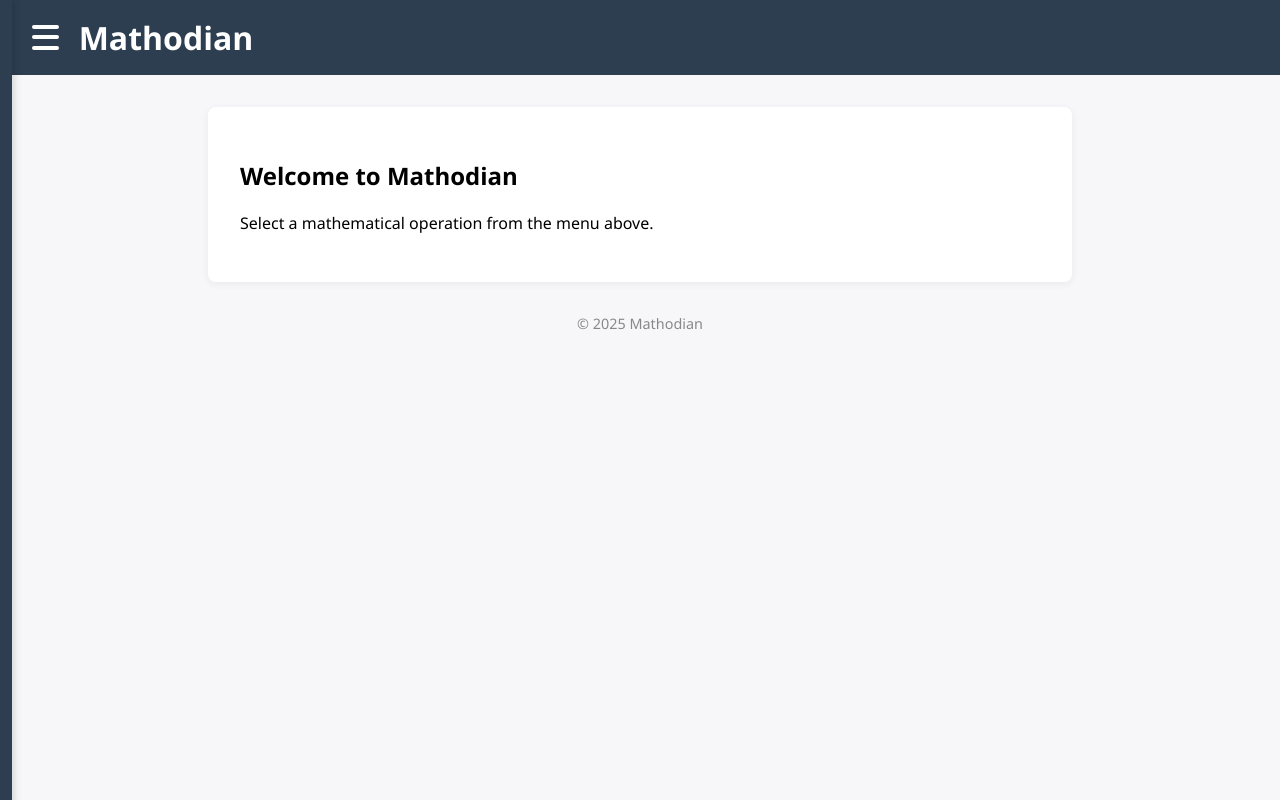
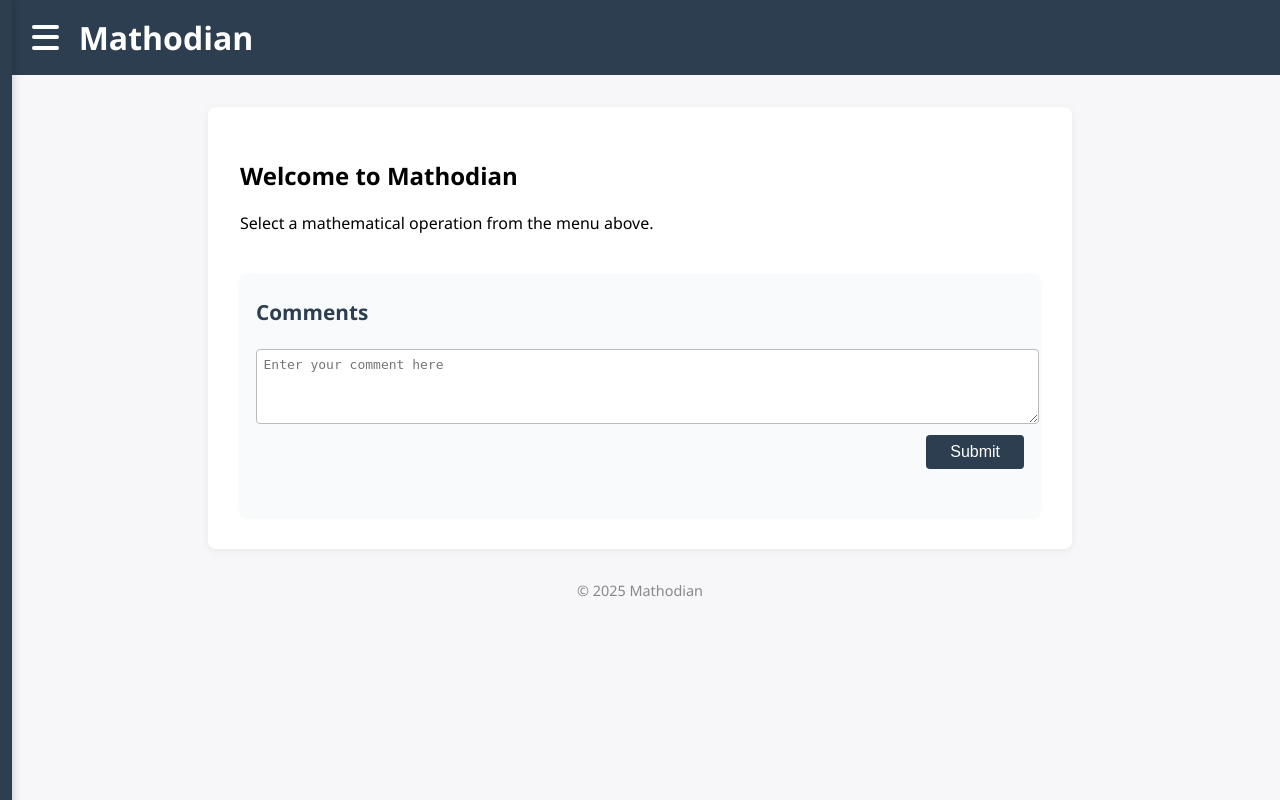
Before and after one commit to Saevussmasher/mathodian, a Flask app: page / in a window 1280 px wide. Run offline with Flask 3, Linux system fonts and the light colour scheme; data that the repository does not hold is empty.

Commit message:
Add comment feature

```diff
--- a/app.py
+++ b/app.py
@@ -21,10 +21,14 @@ def load_renderings():
 
 load_renderings()
 
+# Temporary storage for comments
+comments = []
+
 app = Flask(__name__, static_folder="static", template_folder="templates")
 
 @app.route("/")
 def index():
+    # Comments will be fetched by the client-side JavaScript
     return render_template("index.html")
 
 @app.route("/operation/<operation_id>")
@@ -79,5 +83,19 @@ def api_rendering(operation_id):
 def static_files(filename):
     return send_from_directory(app.static_folder, filename)
 
+# New route for comment submission
+@app.route("/api/submit-comment", methods=["POST"])
+def submit_comment():
+    comment = request.json.get("comment")
+    if comment: # Ensure comment is not empty
+        comments.insert(comment)
+    # Always return the current list of comments, even if submission was empty
+    return jsonify({"success": True, "comments": comments})
+
+# New API endpoint to fetch comments
+@app.route("/api/comments", methods=["GET"])
+def api_get_comments():
+    return jsonify({"success": True, "comments": comments})
+
 if __name__ == "__main__":
     app.run(debug=True)
--- a/static/css/style.css
+++ b/static/css/style.css
@@ -174,3 +174,69 @@ footer {
     margin: 2em 0 0 0;
     font-size: 0.9em;
 }
+
+/* --- Comments Section Styles --- */
+.comments-section {
+    margin-top: 2.5em;
+    padding: 1.5em 1em;
+    background: #f9fafb;
+    border-radius: 8px;
+    box-shadow: 0 1px 4px rgba(45,62,80,0.06);
+}
+
+.comments-section h3 {
+    margin-top: 0;
+    margin-bottom: 1em;
+    font-size: 1.3em;
+    color: #2d3e50;
+}
+
+.comments-section form {
+    display: flex;
+    flex-direction: column;
+    gap: 0.7em;
+    margin-bottom: 1.5em;
+}
+
+.comments-section textarea {
+    min-height: 60px;
+    resize: vertical;
+    font-size: 1em;
+    border: 1px solid #bbb;
+    border-radius: 4px;
+    padding: 0.5em;
+    background: #fff;
+}
+
+.comments-section button[type="submit"] {
+    align-self: flex-end;
+    background: #2d3e50;
+    color: #fff;
+    border: none;
+    padding: 0.5em 1.5em;
+    border-radius: 4px;
+    font-size: 1em;
+    cursor: pointer;
+    transition: background 0.2s;
+}
+
+.comments-section button[type="submit"]:hover {
+    background: #1a2533;
+}
+
+.comments-list {
+    display: flex;
+    flex-direction: column;
+    gap: 0.7em;
+}
+
+.comment {
+    background: #fff;
+    border: 1px solid #e0e0e0;
+    border-radius: 4px;
+    padding: 0.7em 1em;
+    font-size: 1em;
+    color: #222;
+    word-break: break-word;
+    box-shadow: 0 1px 2px rgba(45,62,80,0.03);
+}
--- a/static/js/main.js
+++ b/static/js/main.js
@@ -43,6 +43,8 @@ async function renderSidebarMenu() {
 window.addEventListener("DOMContentLoaded", () => {
     setupBurgerMenu();
     renderSidebarMenu();
+    setupCommentForm();
+    fetchComments();
 });
 
 // Render operation form dynamically
@@ -132,3 +134,64 @@ async function renderResult(operationId, result) {
         return `<div>${result}</div>`;
     }
 }
+
+// --- Comment Functionality ---
+
+// Render comments (tolerates XSS for demonstration)
+function renderComments(comments) {
+    const commentsList = document.querySelector('.comments-list');
+    if (!commentsList) return;
+    commentsList.innerHTML = comments.map(comment =>
+        `<div class="comment">${comment}</div>`
+    ).join('');
+}
+
+// Submit comment via AJAX and update comment list
+function setupCommentForm() {
+    const form = document.querySelector('.comments-section form');
+    if (!form) return;
+    form.addEventListener('submit', async function(e) {
+        e.preventDefault();
+        const textarea = form.querySelector('textarea[name="comment"]');
+        if (!textarea) return;
+        const comment = textarea.value;
+        if (!comment) return;
+
+        try {
+            const resp = await fetch('/api/submit-comment', {
+                method: 'POST',
+                headers: {
+                    'Content-Type': 'application/json'
+                },
+                body: JSON.stringify({ comment })
+            });
+            const data = await resp.json();
+            if (data.success) {
+                fetchComments();
+                textarea.value = '';
+            } else {
+                throw new Error(data.error || 'Failed to submit comment');
+            }
+        } catch (err) {
+            console.error('Comment submission error:', err);
+            alert('Failed to submit comment.');
+        }
+    });
+}
+
+// Fetch comments for the current page/operation
+async function fetchComments() {
+    const commentsList = document.querySelector('.comments-list');
+    if (!commentsList) return;
+
+    try {
+        const resp = await fetch(`/api/comments`);
+        const data = await resp.json();
+        if (data.success) {
+            renderComments(data.comments);
+        }
+    } catch (err) {
+        console.error('Error fetching comments:', err);
+        commentsList.innerHTML = '<div class="error">Failed to load comments</div>';
+    }
+}
--- a/templates/index.html
+++ b/templates/index.html
@@ -4,4 +4,14 @@
     <h2>Welcome to Mathodian</h2>
     <p>Select a mathematical operation from the menu above.</p>
 </div>
+<div class="comments-section">
+    <h3>Comments</h3>
+    <form method="post" action="/submit-comment">
+        <textarea name="comment" placeholder="Enter your comment here"></textarea>
+        <button type="submit">Submit</button>
+    </form>
+    <div class="comments-list">
+        <!-- Comments will be displayed here -->
+    </div>
+</div>
 {% endblock %}
```
